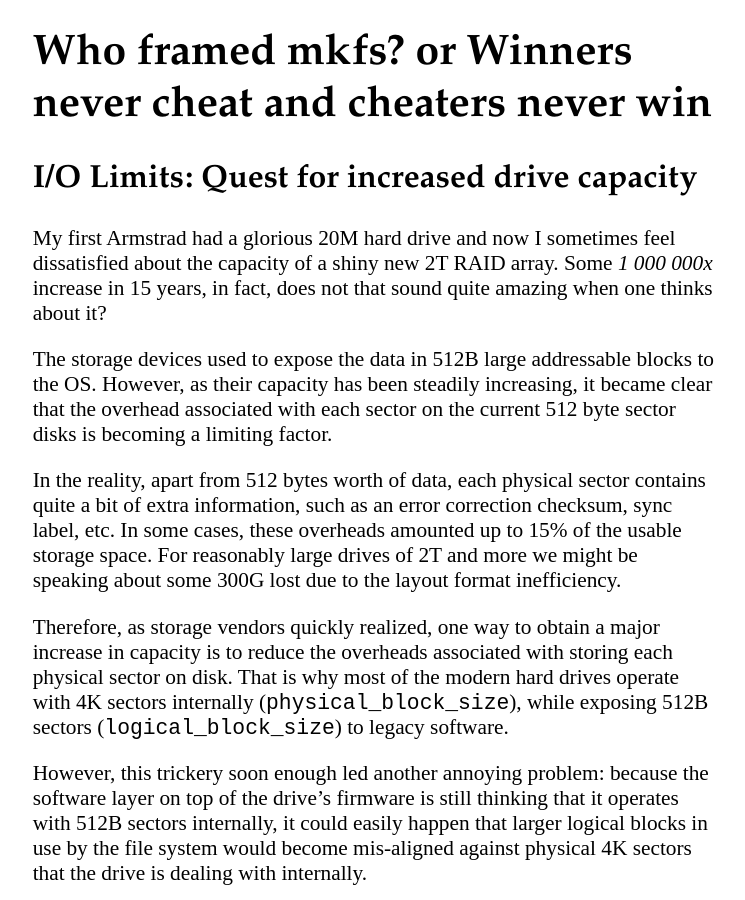
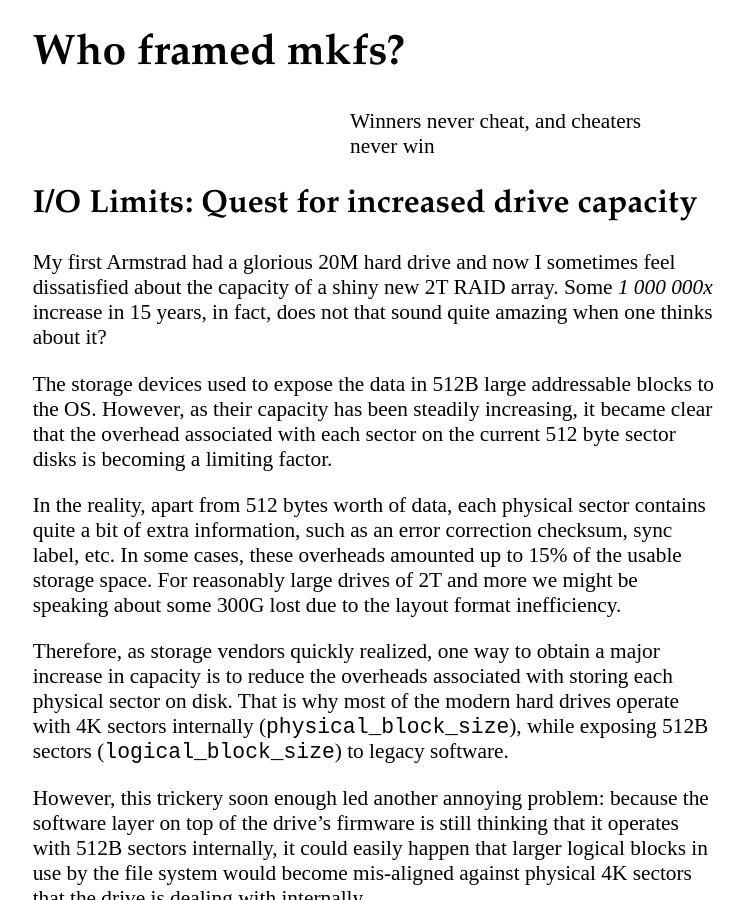
Before and after one commit to zyv/zyv.github.io, a Jekyll site: the page built from _posts/2011-06-07-minimum-io-size-and-buggy-firmware.md, in a window 1280 px wide and 900 px high. Shown: the whole window, without its empty margins (266-1011 px from the left). Built offline with Jekyll 4.4.1, drawn with Linux system fonts in a browser that asks for light colours.

```diff
--- a/_posts/2011-06-07-minimum-io-size-and-buggy-firmware.md
+++ b/_posts/2011-06-07-minimum-io-size-and-buggy-firmware.md
@@ -1,9 +1,13 @@
 ---
 layout: post
-title: Who framed mkfs? or Winners never cheat and cheaters never win
+title: Who framed mkfs?
 categories:
 - tech
 ---
+
+<blockquote>
+ Winners never cheat, and cheaters never win
+</blockquote>
 
 I/O Limits: Quest for increased drive capacity
 ----------------------------------------------
```
